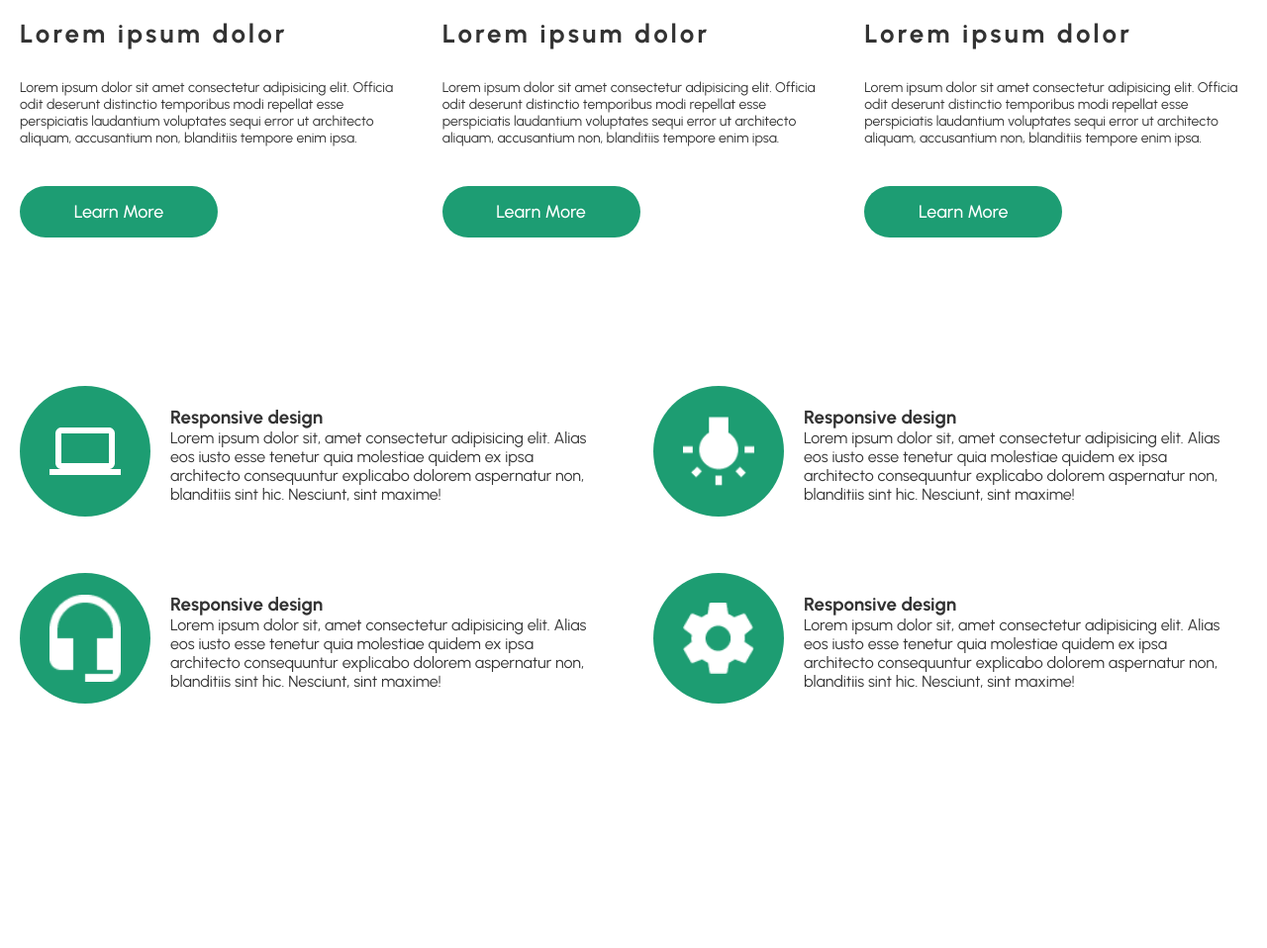
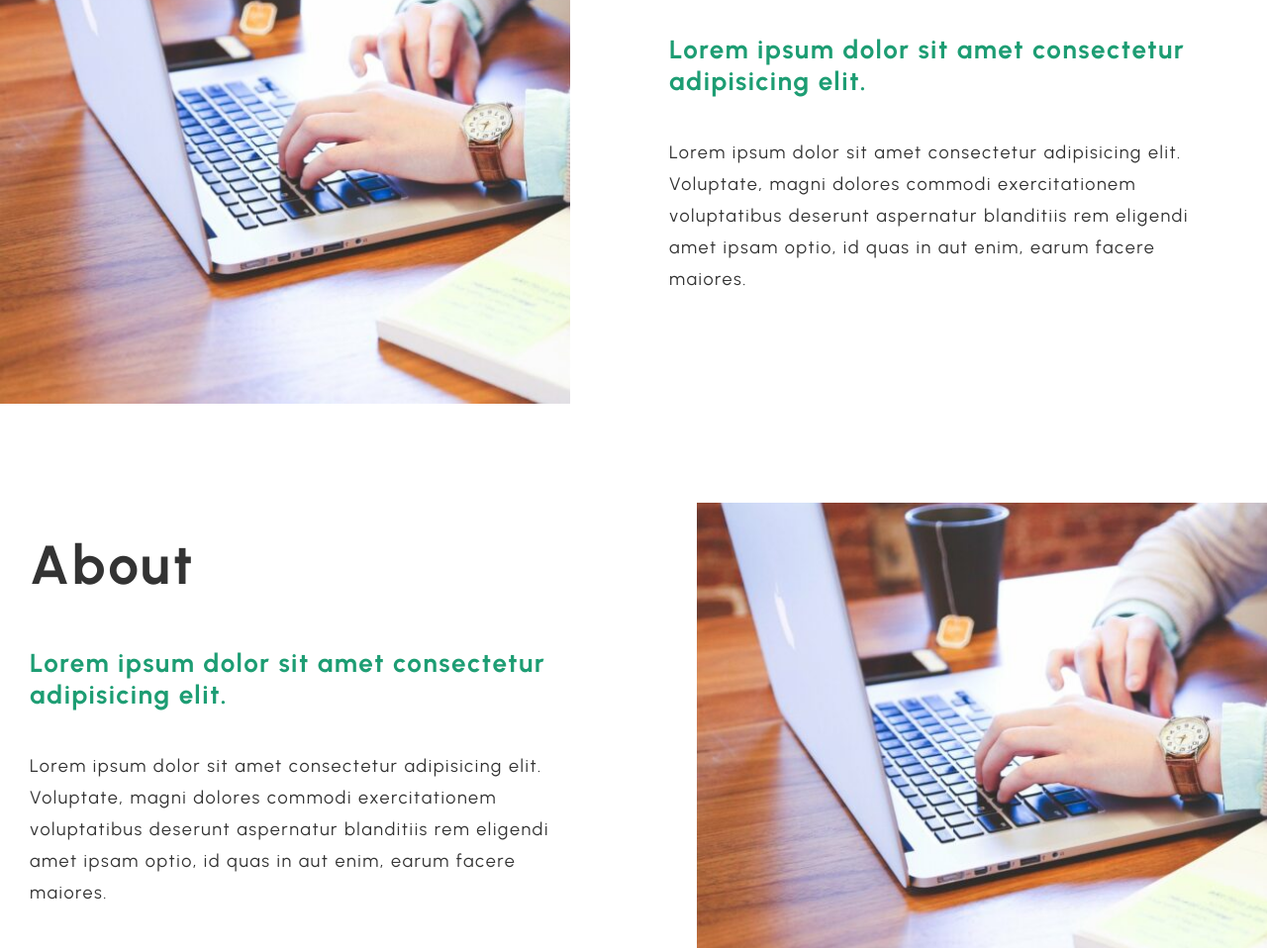
Before and after one commit to kol9di4/FRE15-, a plain HTML site: page index.html in a window 1280 px wide. Shown: the part 212-1170 px from the top of the page at 99% size. Before the commit the page ends 960 px from the top, so only its background shows below. Drawn offline with Linux system fonts and the light colour scheme.

Commit message:
text and images

```diff
--- a/index.html
+++ b/index.html
@@ -10,6 +10,36 @@
     <title>Document</title>
 </head>
 <body>
+    <div class="image-text-section">
+        <div class="container">
+            <div class="image-with-text">
+                <img src="img/za-kompom.jpg" alt="">
+            </div>
+            <div class="text-section">
+                <h2>About</h2>
+                <h4>Lorem ipsum dolor sit amet consectetur adipisicing elit.</h4>
+                <p>
+                    Lorem ipsum dolor sit amet consectetur adipisicing elit. Voluptate, magni dolores commodi exercitationem
+                    voluptatibus deserunt aspernatur blanditiis rem eligendi amet ipsam optio, id quas in aut enim, earum facere maiores.
+                </p>
+            </div>
+        </div>
+    </div>
+    <div class="image-text-section">
+        <div class="container">
+            <div class="text-section" id="left-text-section">
+                <h2>About</h2>
+                <h4>Lorem ipsum dolor sit amet consectetur adipisicing elit.</h4>
+                <p>
+                    Lorem ipsum dolor sit amet consectetur adipisicing elit. Voluptate, magni dolores commodi exercitationem
+                    voluptatibus deserunt aspernatur blanditiis rem eligendi amet ipsam optio, id quas in aut enim, earum facere maiores.
+                </p>
+            </div>
+            <div class="image-with-text">
+                <img src="img/za-kompom.jpg" alt="">
+            </div>
+        </div>
+    </div>
     <div class="card-section">
         <div class="container">
             <div class="card">
@@ -48,7 +78,7 @@
         <div class="container">
             <div class="icon-card">
                 <div class="circle-icon">
-                    <img src="img/comp.png" alt=""  width="72px">
+                    <img src="img/comp.png" alt="">
                 </div>
                 <div class="icon-card-text">
                     <h3>Responsive design</h3>
@@ -58,7 +88,7 @@
             </div>
             <div class="icon-card">
                 <div class="circle-icon">
-                    <img src="img/light.png" alt=""  width="72px">
+                    <img src="img/light.png" alt="">
                 </div>
                 <div class="icon-card-text">
                     <h3>Responsive design</h3>
@@ -68,7 +98,7 @@
             </div>
             <div class="icon-card">
                 <div class="circle-icon">
-                    <img src="img/head.png" alt="" width="72px">
+                    <img src="img/head.png" alt="">
                 </div>
                 <div class="icon-card-text">
                     <h3>Responsive design</h3>
@@ -78,7 +108,7 @@
             </div>
             <div class="icon-card">
                 <div class="circle-icon">
-                    <img src="img/settings.png" alt=""  width="72px">
+                    <img src="img/settings.png" alt="">
                 </div>
                 <div class="icon-card-text">
                     <h3>Responsive design</h3>
--- a/style.css
+++ b/style.css
@@ -66,6 +66,48 @@ body{
     flex-wrap: wrap;
     align-content: space-around;
 }
+.icon-card img{
+    width:72px;
+}
+
+/*                                             IMAGE-TEXT-SECTION                         */
+
+.image-with-text{
+    max-width: 45%;
+    overflow: hidden;
+}
+.text-section{
+    flex:55%;
+    box-sizing: border-box;
+    padding: 30px;
+    padding-left: 100px;
+}
+.image-with-text img{
+    height: 100%;
+    width: auto;
+}
+.text-section h2{
+    font-size: 55px;
+    letter-spacing: 0.2rem;
+    margin-bottom: 50px;
+}
+.text-section h4, .text-section p{
+    line-height: 32px;
+    margin-bottom: 40px;
+    letter-spacing: 0.1rem;
+}
+.text-section h4{
+    font-size: 26px;
+    color:#1D9D73;
+}
+.text-section p{
+    font-size: 18px;
+}
+#left-text-section{
+    padding: 30px;
+    padding-right: 100px;
+}
+
 @media screen and (max-width: 768px){
     .card, .icon-card{
         width: calc(100% - 40px);
@@ -74,3 +116,10 @@ body{
         flex-direction: column;
     }
 }
+@media screen and (max-width: 425px){
+    .circle-icon {
+        min-width: 64px;
+        height: 64px;
+    }
+
+}
```
Also changed, not shown: img/za-kompom.jpg (added).
